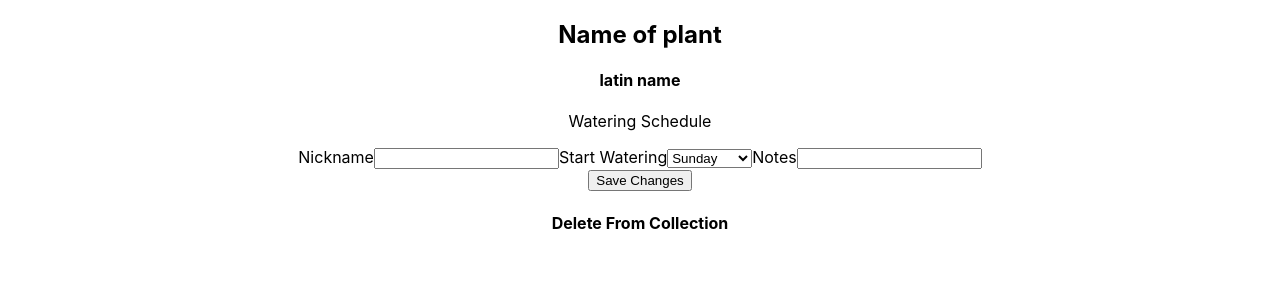
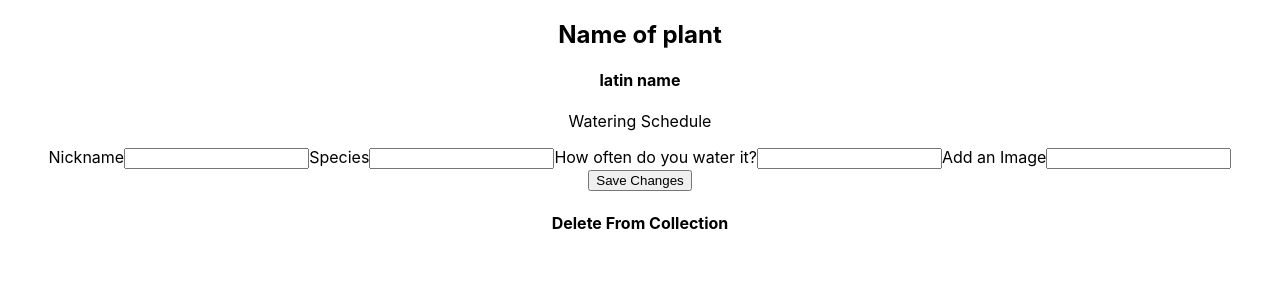
Before and after one commit to ft-water-my-plants-7/frontend, a React (Create React App) app in the folder water-my-plants/: page /Edit in a window 1280 px wide. Shown: the top 300 px of the page. Built offline with nearby package versions, Linux system fonts and the light colour scheme; sample sign-in values are in the browser's storage.

Commit message:
redid skeleton of edit-plant.js the correct way hopefully

```diff
--- a/water-my-plants/src/Components/edit-plant.js
+++ b/water-my-plants/src/Components/edit-plant.js
@@ -1,28 +1,18 @@
 
-import React, {useState} from 'react'
+import axios from 'axios'
+import React, {useState, useEffect} from 'react'
 
-
-const initialFormValues = {
-    name:'',
-    notes:'',
-    schedule:'',
-}
 
 const EditPlant = () => {
 
     //States
-    const [formValues, setFormValues] = useState(initialFormValues)
+    const [plant, setPlant] = useState({})
 
-    //Event handlers
-    const onChange = evt => {
-        const {name,value} = evt.target
-        setFormValues({...formValues, [name]:value})
-    }
+    // useEffect(() => {
+    //   axios.get(`/api/plants/${plant_id}`)
+    //   setPlant(res.data)
+    // },[])
 
-    const onSubmit = evt => {
-        evt.preventDefault()
-        console.log(formValues)
-    }
 
     return(
         <div>
@@ -30,23 +20,10 @@ const EditPlant = () => {
             <h4>latin name</h4>
             <p>Watering Schedule</p>
             <form>
-                <label>Nickname
-                <input type='text' name='name' onChange={onChange}/>
-                </label>
-                <label>Start Watering
-                <select type='select' name='schedule' onChange={onChange}>
-                    <option>Sunday</option>
-                    <option>Monday</option>
-                    <option>Tuesday</option>
-                    <option>Wednsday</option>
-                    <option>Thursday</option>
-                    <option>Friday</option>
-                    <option>Saturday</option>
-                </select>
-                </label>
-                <label>Notes
-                <input type='text' name='notes' onChange={onChange}/>
-                </label>
+              Nickname<input name='' id= '' value=''/>
+              Species<input name='' id= '' value=''/>
+              How often do you water it?<input name='' id= '' value='' type='number'/>
+              Add an Image<input name='' id= '' value=''/>
             </form>
             <button>Save Changes</button>
             <h4><span>Delete From Collection</span></h4>
```
